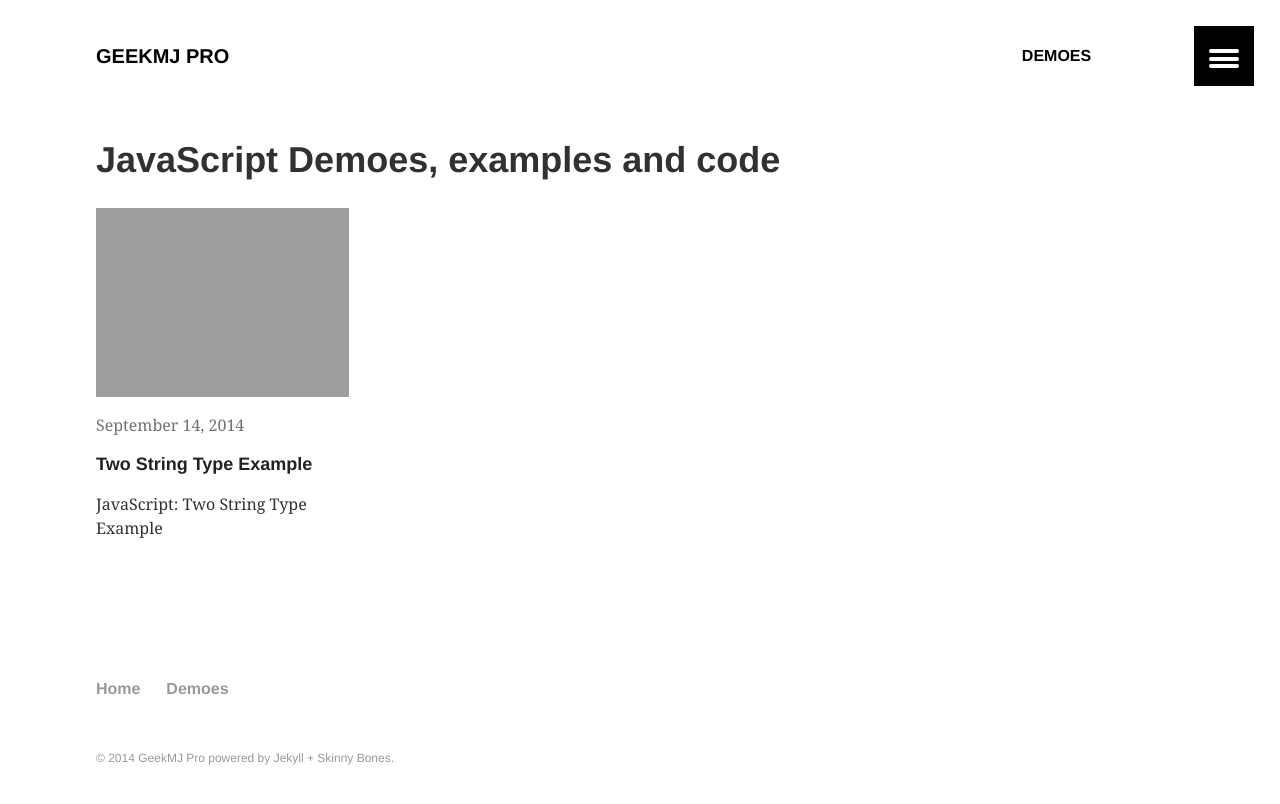
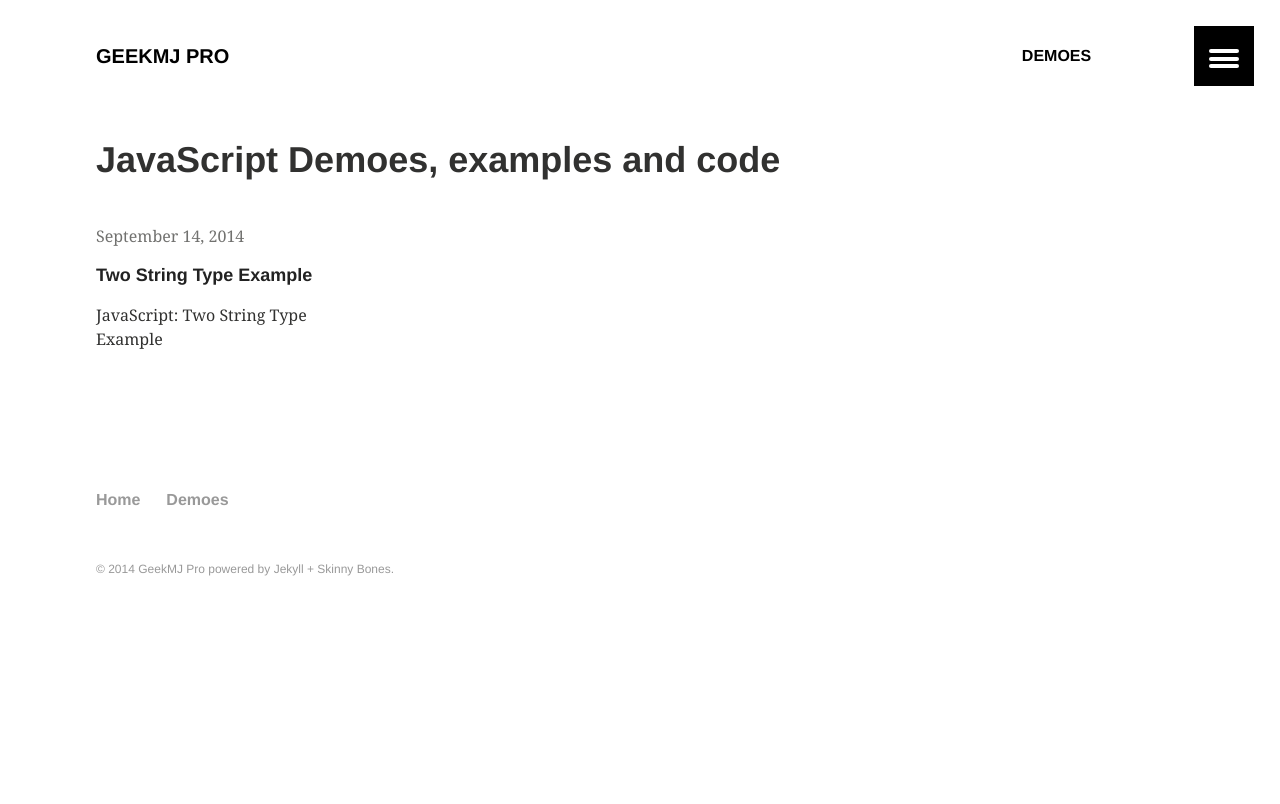
Before and after one commit to geekharsh/geekmj.github.io, a Jekyll site: the page built from demo/javascript/index.md, in a window 1280 px wide. Shown: the top 804 px of the page. Built offline with Jekyll 4.4.1, drawn with Linux system fonts in a browser that asks for light colours.

Commit message:
Some changes for better image handling.

```diff
--- a/_includes/post-grid.html
+++ b/_includes/post-grid.html
@@ -1,6 +1,15 @@
 <article class="tile" itemscope itemtype="http://schema.org/Article">
-  <a href="{{ site.url }}{{ post.url }}" title="{{ post.title }}" class="post-teaser">{% if post.image.teaser %}<img src="{{ site.url }}/images/{{ post.image.teaser }}" alt="teaser" itemprop="image">
-    {% else %}<img src="{{ site.url }}/images/{{ site.teaser }}" alt="teaser" itemprop="image">{% endif %}</a>
+  {% if post.image.teaser %}
+   <a href="{{ site.url }}{{ post.url }}" title="{{ post.title }}" class="post-teaser">
+    <img src="{{ site.url }}/images/{{ post.image.teaser }}" alt="teaser" itemprop="image">
+   </a>
+  {% endif %}
+  {% if site.teaser %}
+   <a href="{{ site.url }}{{ post.url }}" title="{{ post.title }}" class="post-teaser">
+    <img src="{{ site.url }}/images/{{ site.teaser }}" alt="teaser" itemprop="image">
+   </a>
+  {% endif %}
+
   {% if post.date %}<p class="entry-date date published"><time datetime="{{ post.date | date: "%Y-%m-%d" }}" itemprop="datePublished">{{ post.date | date: "%B %d, %Y" }}</time></p>{% endif %}
   <h2 class="post-title" itemprop="name"><a href="{{ site.url }}{{ post.url }}">{{ post.title }}</a></h2>
   <p class="post-excerpt" itemprop="description">{{ post.excerpt | strip_html | truncate: 160 }}</p>
```
